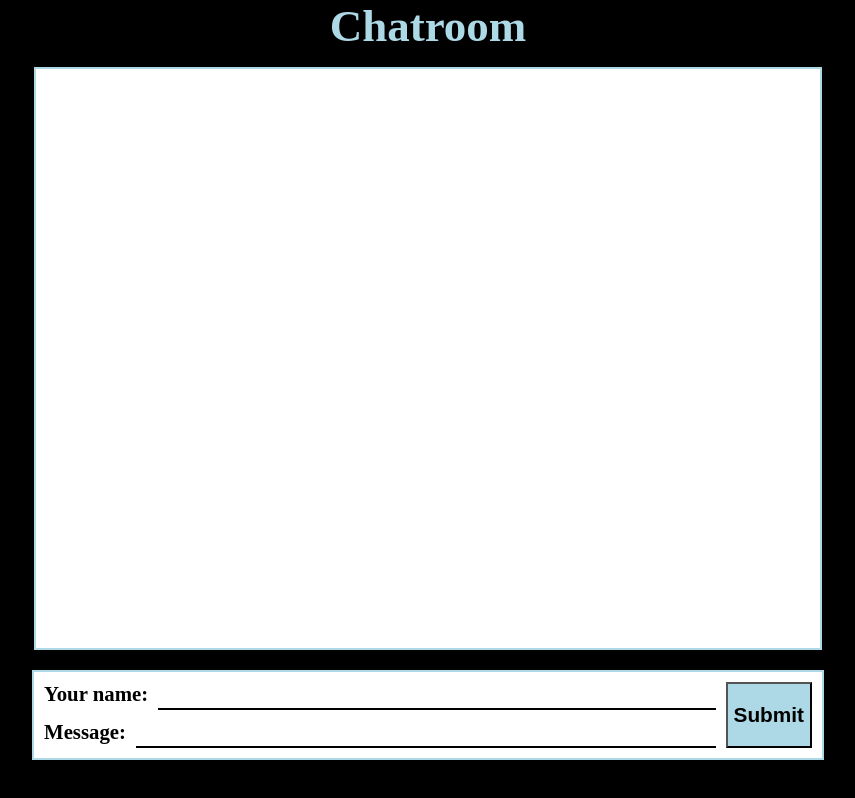
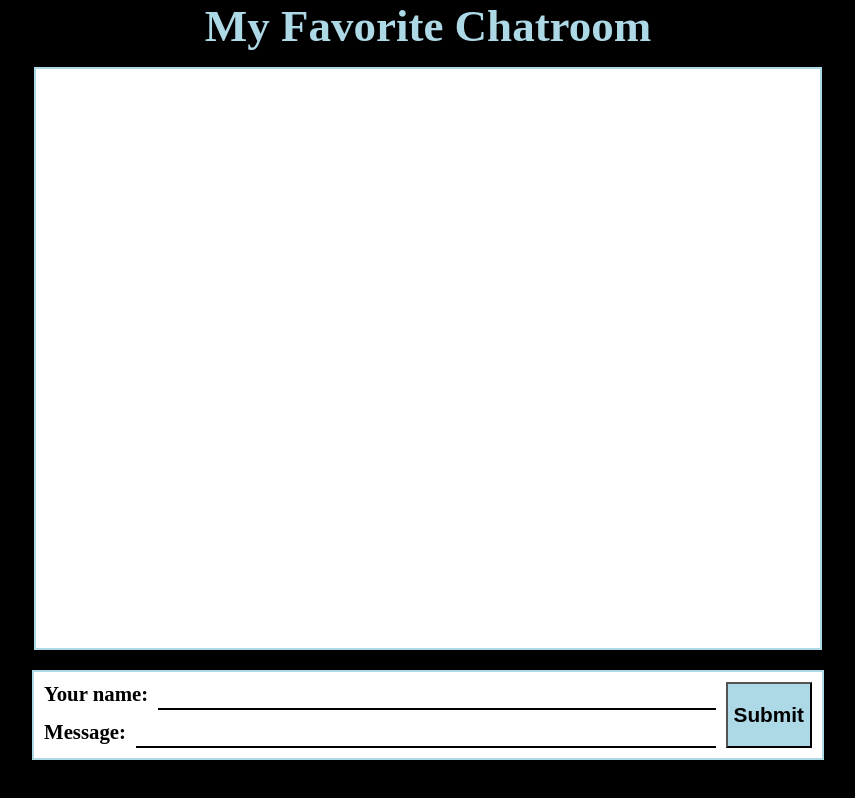
Before and after one commit to demetrisASC20/testing_demoDay, a plain HTML site: page index.html in a window 1280 px wide. Shown: the whole page, without its empty margins (212-1067 px from the left). Drawn offline with Linux system fonts and the light colour scheme; no server answers.

Commit message:
second message

```diff
--- a/index.html
+++ b/index.html
@@ -5,7 +5,7 @@
     <meta name="viewport" content="width=device-width, initial-scale=1.0">
     <meta http-equiv="X-UA-Compatible" content="ie=edge">
 
-    <title>Chat App</title>
+    <title>My Favorite Chatroom</title>
 
     <!--Go to https://console.firebase.google.com-->
     <!--Sign in and add a project "fireMessage"-->
@@ -39,7 +39,7 @@
 </head>
 <body>
 
-    <h1>Chatroom</h1>
+    <h1>My Favorite Chatroom</h1>
 
     <!--This div will be populated with messages-->
     <div class="allMessages">
```
